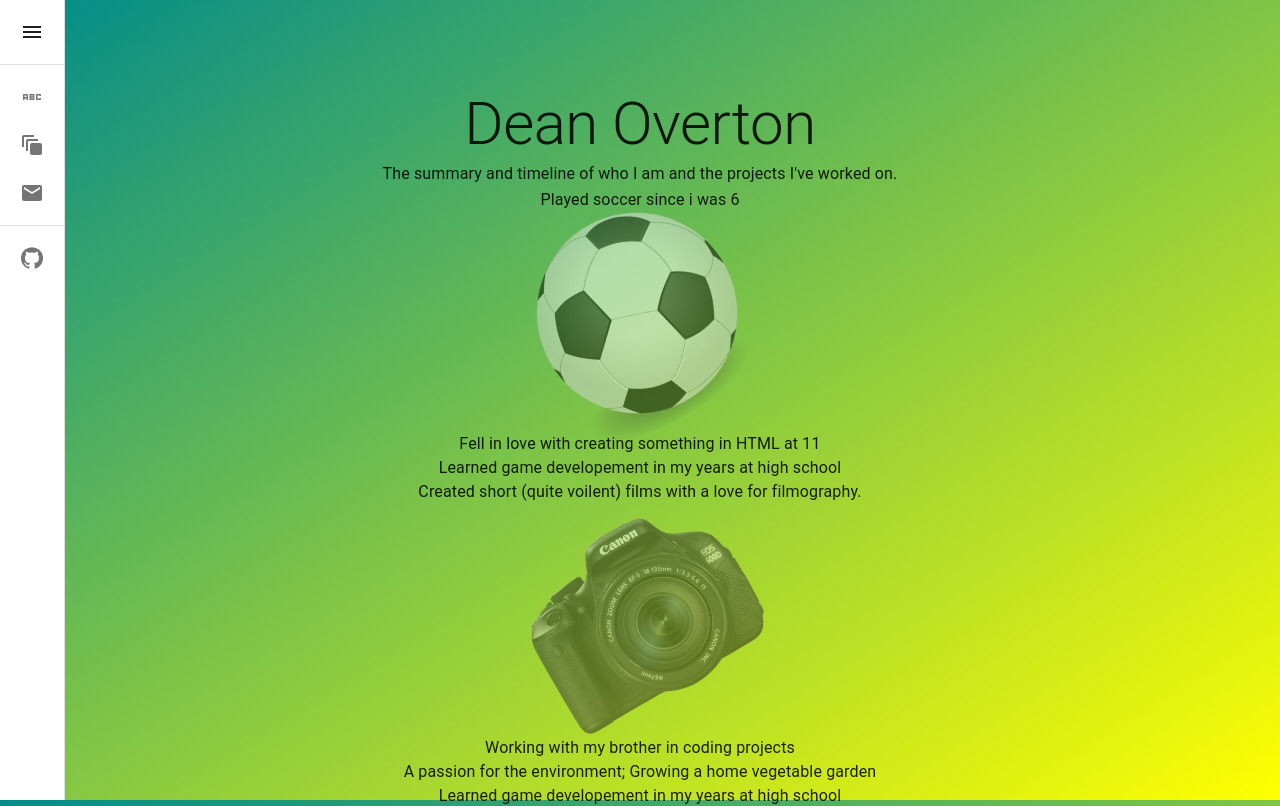
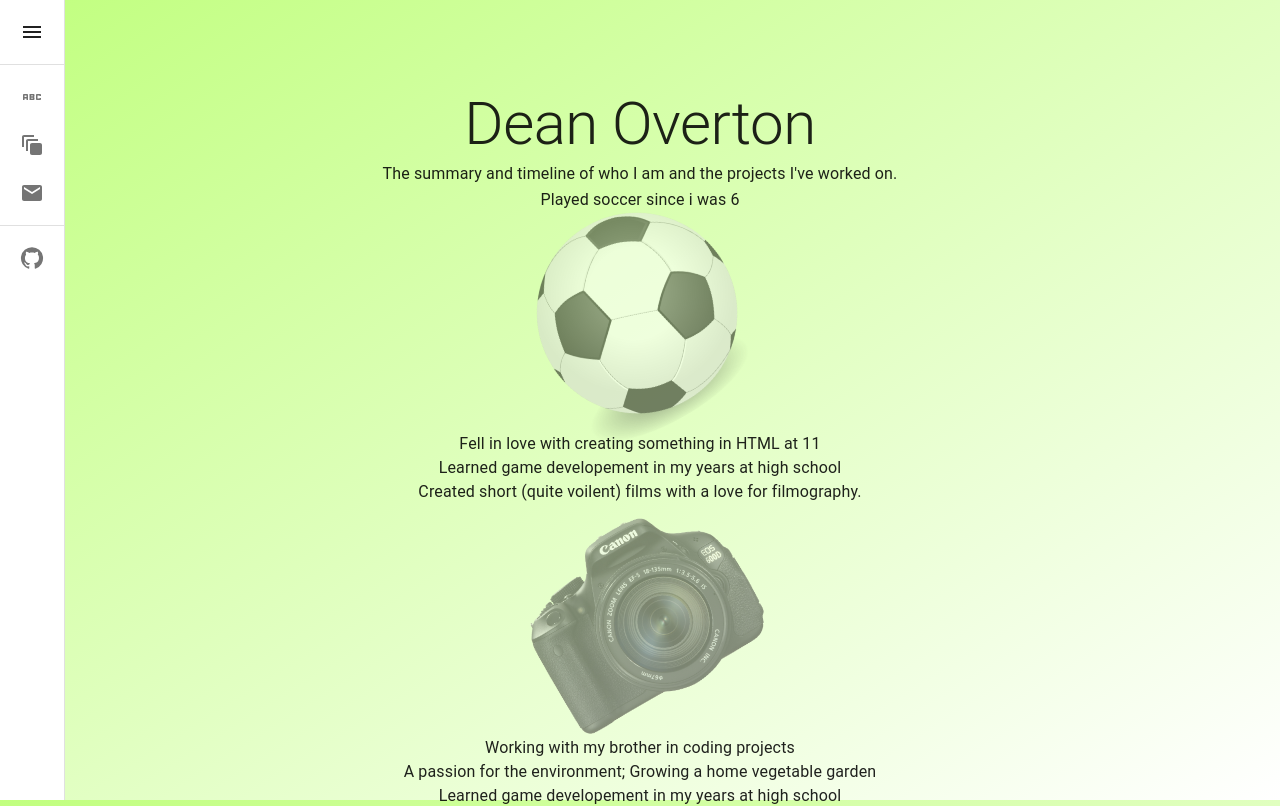
Before and after one commit to Dean-Overton/Portfolio, a React (Create React App) app: page / in a window 1280 px wide. Shown: the top 806 px of the page. Built offline with nearby package versions, Linux system fonts and the light colour scheme.

Commit message:
Improved CSS and SEO tags

```diff
--- a/public/index.html
+++ b/public/index.html
@@ -7,7 +7,7 @@
     <meta name="theme-color" content="#000000" />
     <meta
       name="description"
-      content="Dean Overton's projects he has worked on over the years."
+      content="Dean Overton's projects he has worked on. Dean Overton's portfolio. Dean loves new technology, soccer, photography and game developement."
     />
     <meta name="keywords" content="Dean, Overton, Portfolio, Projects, Employment, Contact">
     <meta name="author" content="Dean Overton">
--- a/src/App.css
+++ b/src/App.css
@@ -40,3 +40,11 @@ p {
   font-weight: 800;
   font-family: 'Times New Roman', Times, serif;
 }
+.wide-nav {
+  display: block;
+}
+@media only screen and (max-width:800px) {
+  .wide-nav {
+    display: none;
+  }
+}
--- a/src/App.tsx
+++ b/src/App.tsx
@@ -12,9 +12,9 @@ function App() {
     <div className="App">
       <NavDrawer/>
 
-      <Box component="main" sx={{ flexGrow: 1, p: 3, px: 7}}>
+      <Box component="main">
         <DrawerHeader/>
-        <div id="about">
+        <Box id="about" sx={{ flexGrow: 0, p: 3, px: 7}}>
           <Typography variant="h2">Dean Overton</Typography>
           <Typography variant="subtitle1">The summary and timeline of who I am and the projects I've worked on.</Typography>
 
@@ -36,7 +36,7 @@ function App() {
 
           <Typography variant="h5">...that brings us to TODAY: </Typography>
           <Typography variant="h6">An extremely enthusiastic 17 year old who is motivated to work on projects.</Typography>
-        </div>
+        </Box>
 
         <div id="contact">
           <ContactForm/>
--- a/src/Components/NavDrawer.tsx
+++ b/src/Components/NavDrawer.tsx
@@ -16,7 +16,6 @@ import AutoAwesomeMotionIcon from '@mui/icons-material/AutoAwesomeMotion';
 import AbcIcon from '@mui/icons-material/Abc';
 import MailIcon from '@mui/icons-material/Mail';
 import GitHub from '@mui/icons-material/GitHub';
-import { FaStackOverflow } from 'react-icons/fa';
 
 const drawerWidth = 200;
 
@@ -84,7 +83,7 @@ export default function NavDrawer() {
   };
 
   return (
-    <>
+    <div className="wide-nav">
       <CssBaseline />
       <Drawer variant="permanent" open={open}>
         <DrawerHeader>
@@ -160,6 +159,6 @@ export default function NavDrawer() {
           ))}
         </List>
       </Drawer>
-    </>
+    </div>
   );
 }
--- a/src/index.css
+++ b/src/index.css
@@ -7,7 +7,7 @@ body {
   -moz-osx-font-smoothing: grayscale;
 
   /* background-image: linear-gradient(to bottom right, darkcyan, yellow); */
-  background: linear-gradient(to bottom right, darkcyan, yellow) no-repeat center center fixed;
+  background: linear-gradient(to bottom right, rgb(193, 255, 127), rgb(255, 255, 255)) no-repeat center center fixed;
   -webkit-background-size: cover;
   -moz-background-size: cover;
   -o-background-size: cover;
```
